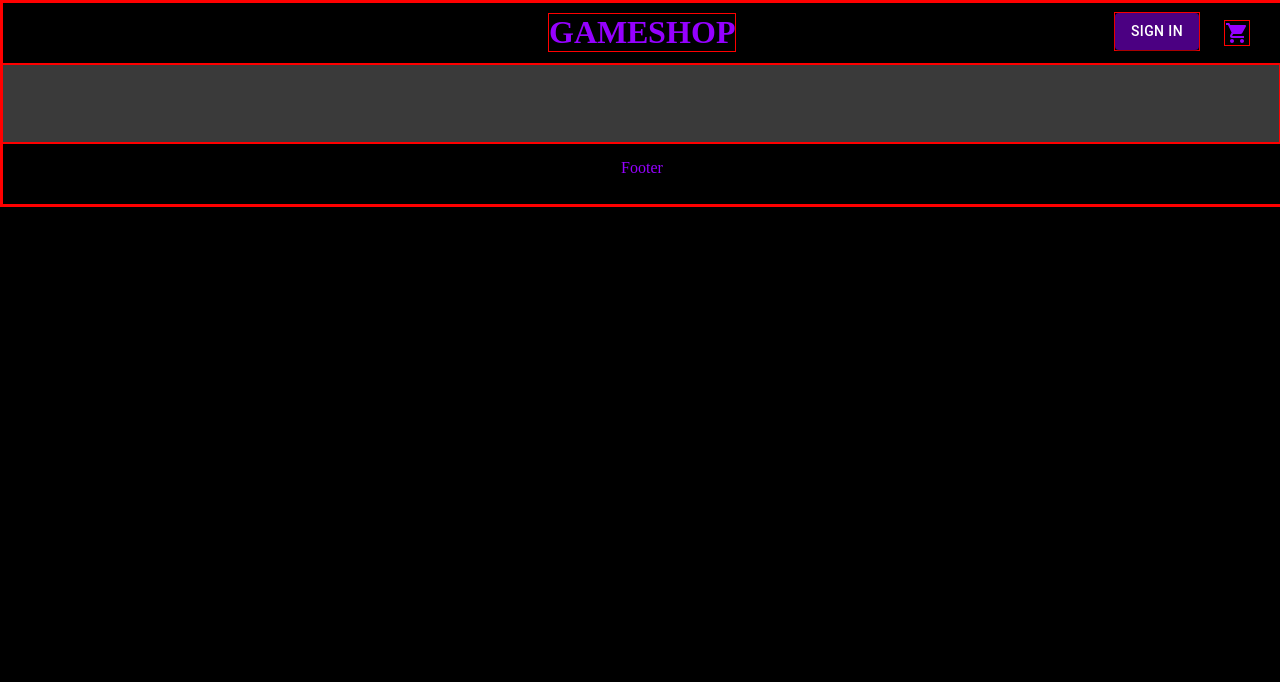
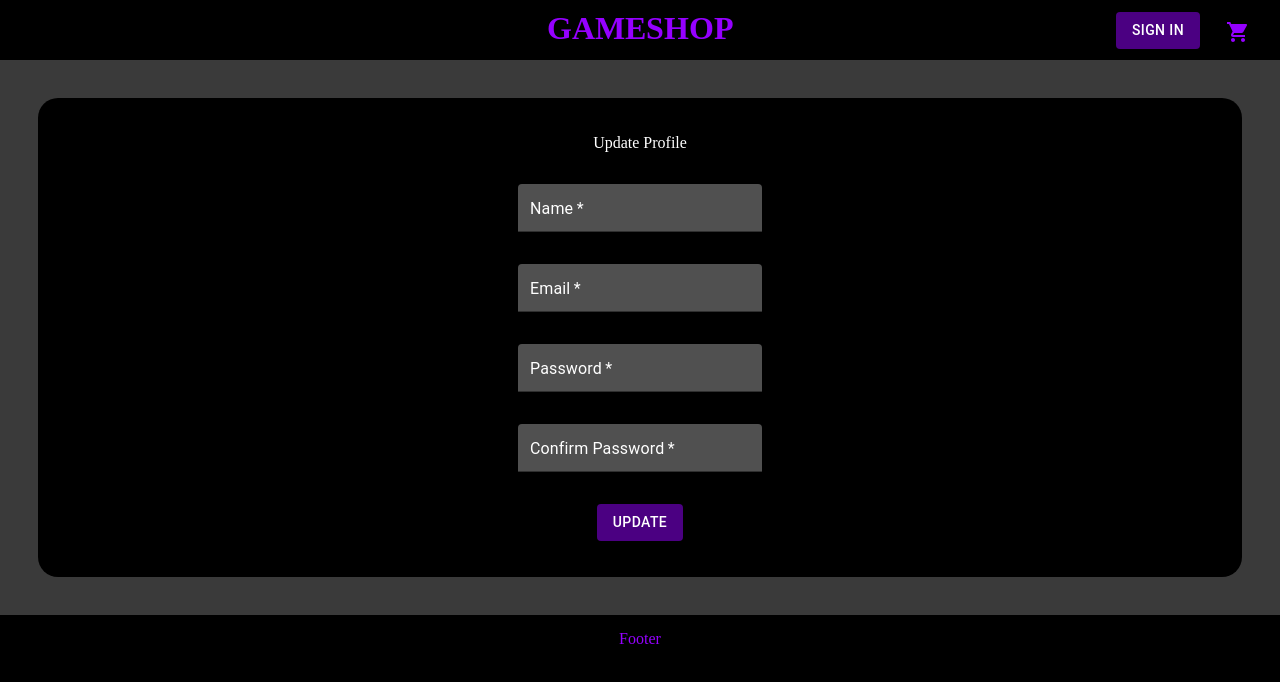
Before and after one commit to anurag-pratik/game-shop, a React (Create React App) app in the folder gameshop-frontend/: page /profile in a window 1280 px wide. Shown: the top 682 px of the page. Built offline with nearby package versions, Linux system fonts and the light colour scheme.

Commit message:
add profile update feature

```diff
--- a/gameshop-frontend/src/App.js
+++ b/gameshop-frontend/src/App.js
@@ -21,6 +21,7 @@ import SignUpScreen from "./components/SignUpScreen";
 import OrderSummary from "./components/OrderSummary";
 import DownloadScreen from "./components/DownloadScreen";
 import OrderHistory from "./components/OrderHistory";
+import UserProfile from "./components/UserProfile";
 
 function App() {
   const { state, dispatch: ctxDispatch } = useContext(Store);
@@ -42,6 +43,7 @@ function App() {
     ctxDispatch({ type: "USER_SIGNOUT" });
     localStorage.removeItem("userInfo");
     localStorage.removeItem("address");
+    window.location.href = "/signin";
   };
 
   return (
@@ -122,6 +124,7 @@ function App() {
             <Route path="/summary" element={<OrderSummary />} />
             <Route path="/order/:id" element={<DownloadScreen />} />
             <Route path="/orders" element={<OrderHistory />} />
+            <Route path="/profile" element={<UserProfile />} />
           </Routes>
         </div>
       </BrowserRouter>
--- /dev/null
+++ b/gameshop-frontend/src/components/UserProfile.jsx
@@ -0,0 +1,153 @@
+import "../styles/UserProfile.css";
+import React, { useContext, useReducer, useState } from "react";
+import { Store } from "../Store";
+import { Helmet } from "react-helmet-async";
+import TextField from "@mui/material/TextField";
+import Grid from "@mui/material/Grid";
+import Button from "@mui/material/Button";
+import axios from "axios";
+import { useNavigate } from "react-router-dom";
+
+const reducer = (state, action) => {
+  switch (action.type) {
+    case "UPDATE_REQUEST":
+      return { ...state, loadingUpdate: true };
+    case "UPDATE_SUCCESSFUL":
+      return { ...state, loadingUpdate: false };
+    case "UPDATE_FAIL":
+      return { ...state, loadingUpdate: false };
+    default:
+      return state;
+  }
+};
+
+function UserProfile() {
+  const navigate = useNavigate();
+
+  const { state, dispatch: ctxDispatch } = useContext(Store);
+  const { userInfo } = state;
+
+  const initialInput = {
+    name: "",
+    email: "",
+    password: "",
+    confirmPassword: "",
+  };
+
+  const [profileInput, setProfileInput] = useState(initialInput);
+
+  const [{ loadingUpdate }, dispatch] = useReducer(reducer, {
+    loadingUpdate: false,
+  });
+
+  const profileInputChangeHandler = async (e) => {
+    const { name, value } = e.target;
+    setProfileInput({ ...profileInput, [name]: value.toString() });
+  };
+
+  const profileSubmitHandler = async () => {
+    if (profileInput.password !== profileInput.confirmPassword) {
+      alert("Passwords do not match!");
+      return;
+    }
+
+    try {
+      const { data } = await axios.put(
+        "api/users/profile",
+        {
+          name: profileInput.name,
+          email: profileInput.email,
+          password: profileInput.password,
+        },
+        {
+          headers: {
+            authorization: `Bearer ${userInfo.token}`,
+          },
+        }
+      );
+      dispatch({
+        type: "UPDATE_SUCCESS",
+      });
+      ctxDispatch({ type: "USER_SIGNIN", payload: data });
+      localStorage.setItem("userInfo", JSON.stringify(data));
+      if (!loadingUpdate) navigate("/");
+    } catch (err) {
+      dispatch({ type: "UPDATE_FAIL" });
+      alert(err);
+    }
+  };
+
+  return (
+    <div className="profile-container">
+      <Helmet title="Your Profile | GameShop" />
+      <Grid
+        container
+        direction="row"
+        spacing={4}
+        justify="center"
+        align="center"
+        className="profile-form-container"
+      >
+        <Grid item xs={12}>
+          Update Profile
+        </Grid>
+        <Grid item xs={12}>
+          <TextField
+            required
+            label="Name"
+            variant="filled"
+            name="name"
+            type="text"
+            onChange={profileInputChangeHandler}
+            value={profileInput.name}
+            size="small"
+          />
+        </Grid>
+        <Grid item xs={12}>
+          <TextField
+            required
+            label="Email"
+            variant="filled"
+            name="email"
+            type="email"
+            onChange={profileInputChangeHandler}
+            value={profileInput.email}
+            size="small"
+          />
+        </Grid>
+        <Grid item xs={12}>
+          <TextField
+            required
+            label="Password"
+            variant="filled"
+            name="password"
+            type="password"
+            onChange={profileInputChangeHandler}
+            value={profileInput.password}
+            size="small"
+          />
+        </Grid>
+        <Grid item xs={12}>
+          <TextField
+            required
+            label="Confirm Password"
+            variant="filled"
+            name="confirmPassword"
+            type="password"
+            onChange={profileInputChangeHandler}
+            value={profileInput.confirmPassword}
+            size="small"
+          />
+        </Grid>
+
+        <Grid item xs={12}>
+          <Button onClick={profileSubmitHandler} variant="contained">
+            UPDATE
+          </Button>
+        </Grid>
+      </Grid>
+    </div>
+  );
+}
+
+export default UserProfile;
--- a/gameshop-frontend/src/index.css
+++ b/gameshop-frontend/src/index.css
@@ -6,5 +6,5 @@ body {
 }
 
 div {
-  border: red 1px solid;
+  /* border: red 1px solid; */
 }
--- /dev/null
+++ b/gameshop-frontend/src/styles/UserProfile.css
@@ -0,0 +1,10 @@
+.profile-container {
+  background-color: black;
+  border-radius: 20px;
+  padding: 3% 5%;
+  margin: auto;
+}
+
+.profile-form-container {
+  margin: auto;
+}
```
Also changed, not shown: 2 other files (tests, documents, lock files or other folders).
